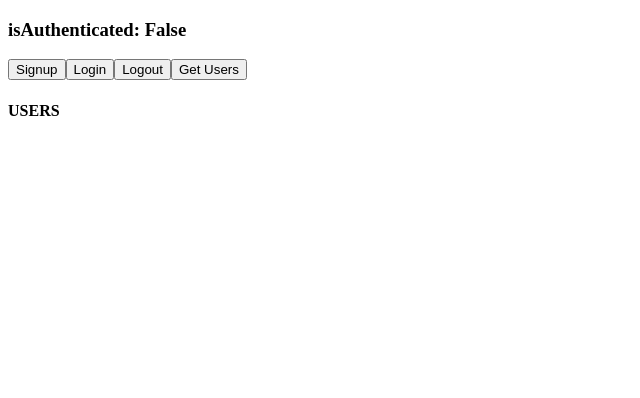
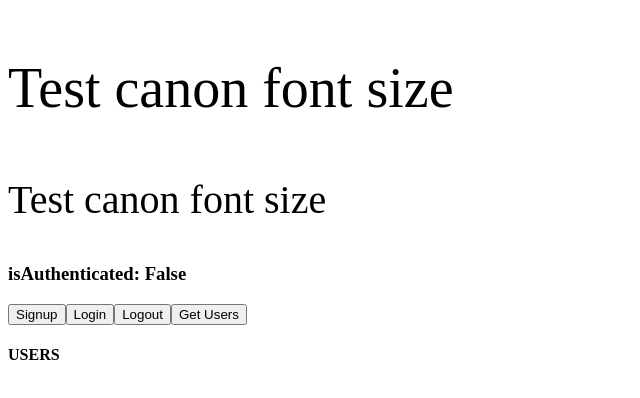
Before and after one commit to Vordty/writ-web, a React (Create React App) app: page /auth in a window 1280 px wide. Shown: the top 398 px of the page, without its empty margins (0-640 px from the left). Built offline with nearby package versions, Linux system fonts and the light colour scheme.

Commit message:
Add Text in auth route component for testing

```diff
--- a/src/routes/Auth.js
+++ b/src/routes/Auth.js
@@ -3,6 +3,8 @@ import { AuthContext } from "../contexts/AuthContext";
 import { GET_USERS } from "../queries/UserQueries";
 
 import { useLazyQuery } from "@apollo/react-hooks";
+
+import Text from "../components/Text/Text";
 
 export const Auth = () => {
 	const { isAuthenticated, login, logout, signup } = useContext(AuthContext);
@@ -33,6 +35,8 @@ export const Auth = () => {
 
 	return (
 		<div>
+			<Text type="canon">Test canon font size</Text>
+			<Text type="trafalgar">Test canon font size</Text>
 			<h3>isAuthenticated: {isAuthenticated ? "True" : "False"}</h3>
 			<button onClick={onSignup}>Signup</button>
 			<button onClick={onLogin}>Login</button>
```
